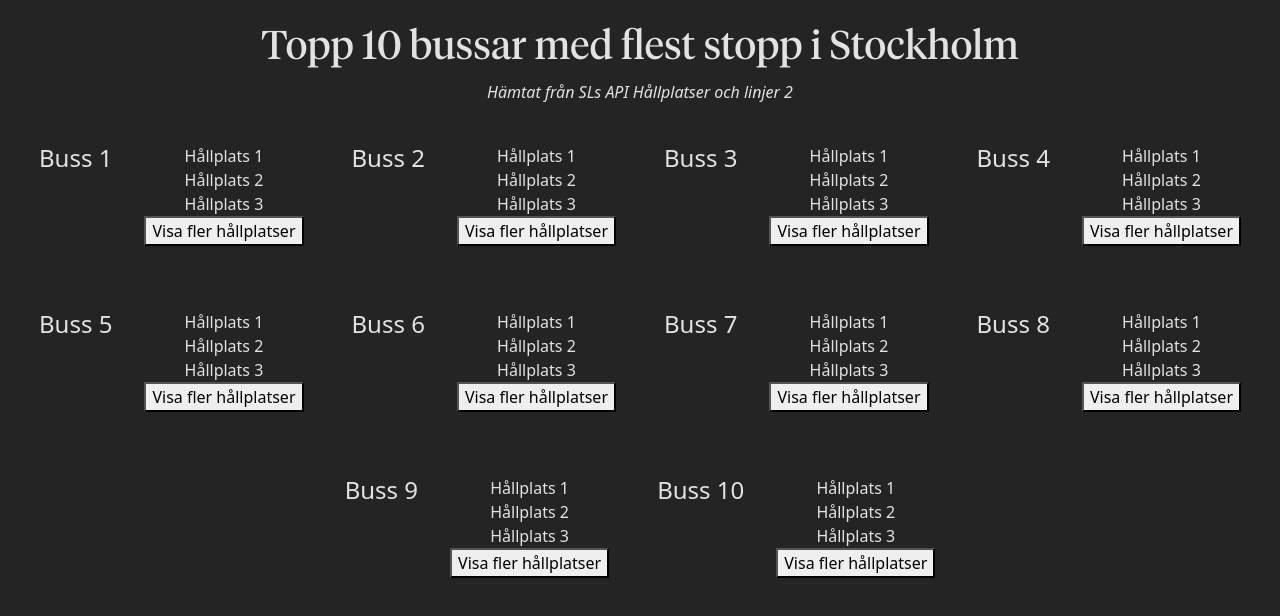
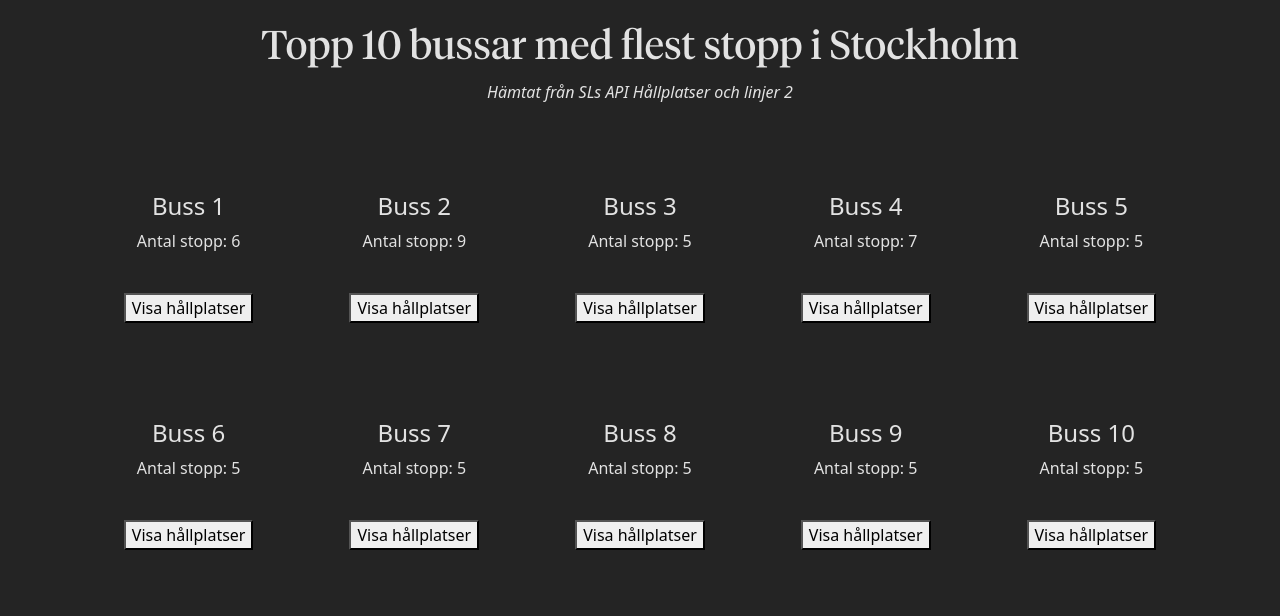
Before and after one commit to fishbulle/bus-lines-frontend, a React (Vite) app: page / in a window 1280 px wide. Shown: the top 616 px of the page. Built offline with nearby package versions, Linux system fonts and the light colour scheme; a web font is replaced by a local one.

Commit message:
moved mapping logic for stops to modal

```diff
--- a/src/components/BusCard.tsx
+++ b/src/components/BusCard.tsx
@@ -1,6 +1,8 @@
 import { useEffect, useState } from "react";
 import { getTopBusLines } from "../api/BusApi";
 import { mockBuses } from "../utils/mock-buses";
+import { Modal } from "react-bootstrap";
+import BusModal from "../BusModal";
 
 interface IBus {
   busLine: number;
@@ -8,18 +10,20 @@ interface IBus {
 }
 
 const BusCard = () => {
-  const [busLines, setBusLines] = useState<IBus[]>([]);
-  const [busStopsToShow, setBusStopsToShow] = useState(3);
+  // const [busLines, setBusLines] = useState<IBus[]>([]);
+  // const [busStopsToShow, setBusStopsToShow] = useState(3);
+  const [expandedIndex, setExpandedIndex] = useState<number | null>(null);
+  const [showModal, setShowModal] = useState<boolean>(false);
+  const closeModal = () => setShowModal(false);
 
-  const showMore = () => {
-    // do something to show the rest of the stops
-    // modal?
-    setBusStopsToShow(mockBuses.length);
+  const showMore = (index: number) => {
+    setExpandedIndex(index === expandedIndex ? null : index);
+    setShowModal(true);
   };
 
-  const showLess = () => {
+  /*   const showLess = () => {
     setBusStopsToShow(3);
-  };
+  }; */
 
   /*   async function fetchBuses() {
     try {
@@ -37,27 +41,36 @@ const BusCard = () => {
 
   return (
     <>
-      {mockBuses.map((bus, index) => (
-        <div key={index} className="d-inline-flex p-4">
-          <h4>Buss {bus.busLine}</h4>
-          <ul>
-            {bus.stops.slice(0, busStopsToShow).map((busStops, index) => (
-              <li key={index} style={{ listStyle: "none" }}>
-                {busStops}
-              </li>
-            ))}
-            {busStopsToShow === 3 ? (
-              <button key={index} onClick={showMore}>
-                Visa fler hållplatser
-              </button>
-            ) : (
-              <button onClick={showLess}>Visa färre hållplatser</button>
+      <div className="d-flex flex-row flex-wrap justify-content-center p-4">
+        {mockBuses.map((bus, index) => (
+          <div key={index} className="p-4 m-4">
+            <h4>Buss {bus.busLine}</h4>
+            <p>Antal stopp: {bus.stops.length}</p>
+            <button
+              key={index}
+              className="mt-4"
+              onClick={() => showMore(index)}
+            >
+              Visa hållplatser
+            </button>
+            {expandedIndex === index && (
+              <BusModal
+                show={showModal}
+                onHide={closeModal}
+                title={"Buss " + bus.busLine}
+                body={bus.stops}
+              />
             )}
-          </ul>
-        </div>
-      ))}
+          </div>
+        ))}
+      </div>
     </>
   );
 };
 
 export default BusCard;
+
+/* {bus.stops.slice(0, busStopsToShow).map((busStops, idx) => (
+  <li key={idx} style={{ listStyle: "none" }}>
+    {index === expandedIndex ? <BusModal title={bus.busLine} body={busStops} /> : busStops}
+  </li> */
```
